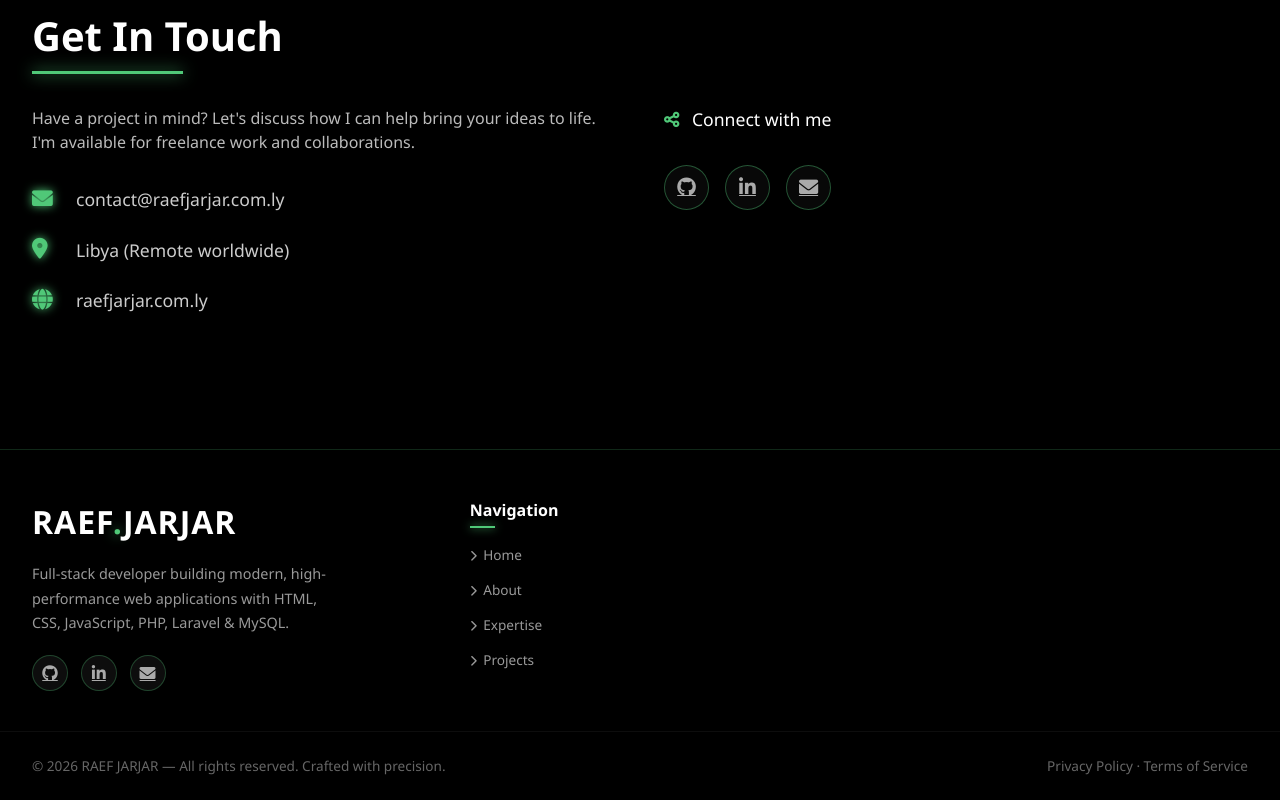
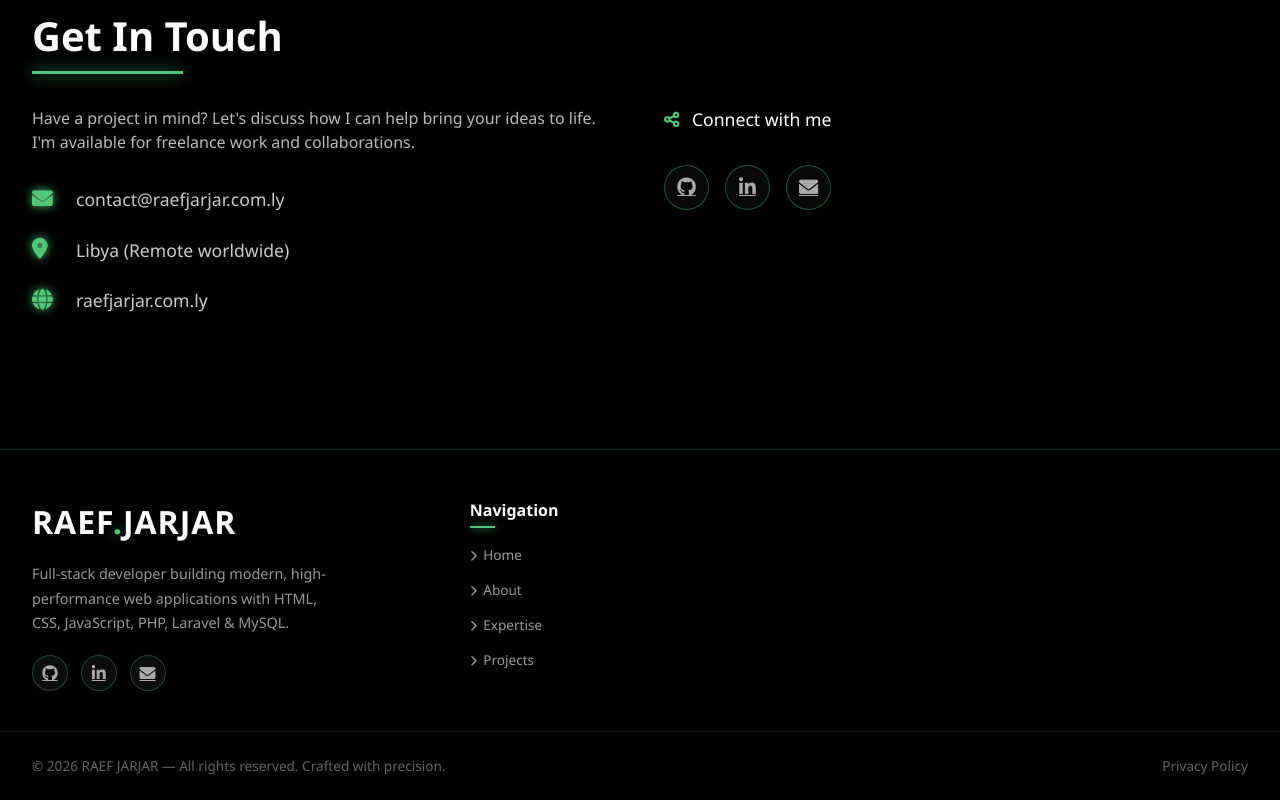
Before and after one commit to raefjarjar218/My-profile, a plain HTML site: page index.html in a window 1280 px wide. Shown: the part 2668-3468 px from the top of the page. Drawn offline with nearby package versions, Linux system fonts and the light colour scheme.

Commit message:
Update index.html

```diff
--- a/index.html
+++ b/index.html
@@ -1246,7 +1246,7 @@
     </div>
     <div class="footer-bottom">
       <p>© 2026 RAEF JARJAR — All rights reserved. Crafted with precision.</p>
-      <p><a href="#" style="color:#666; text-decoration:none;">Privacy Policy</a> · <a href="#" style="color:#666; text-decoration:none;">Terms of Service</a></p>
+      <p><a href="privacy.html" style="color:#666; text-decoration:none;">Privacy Policy</a>
     </div>
   </footer>
 
```
